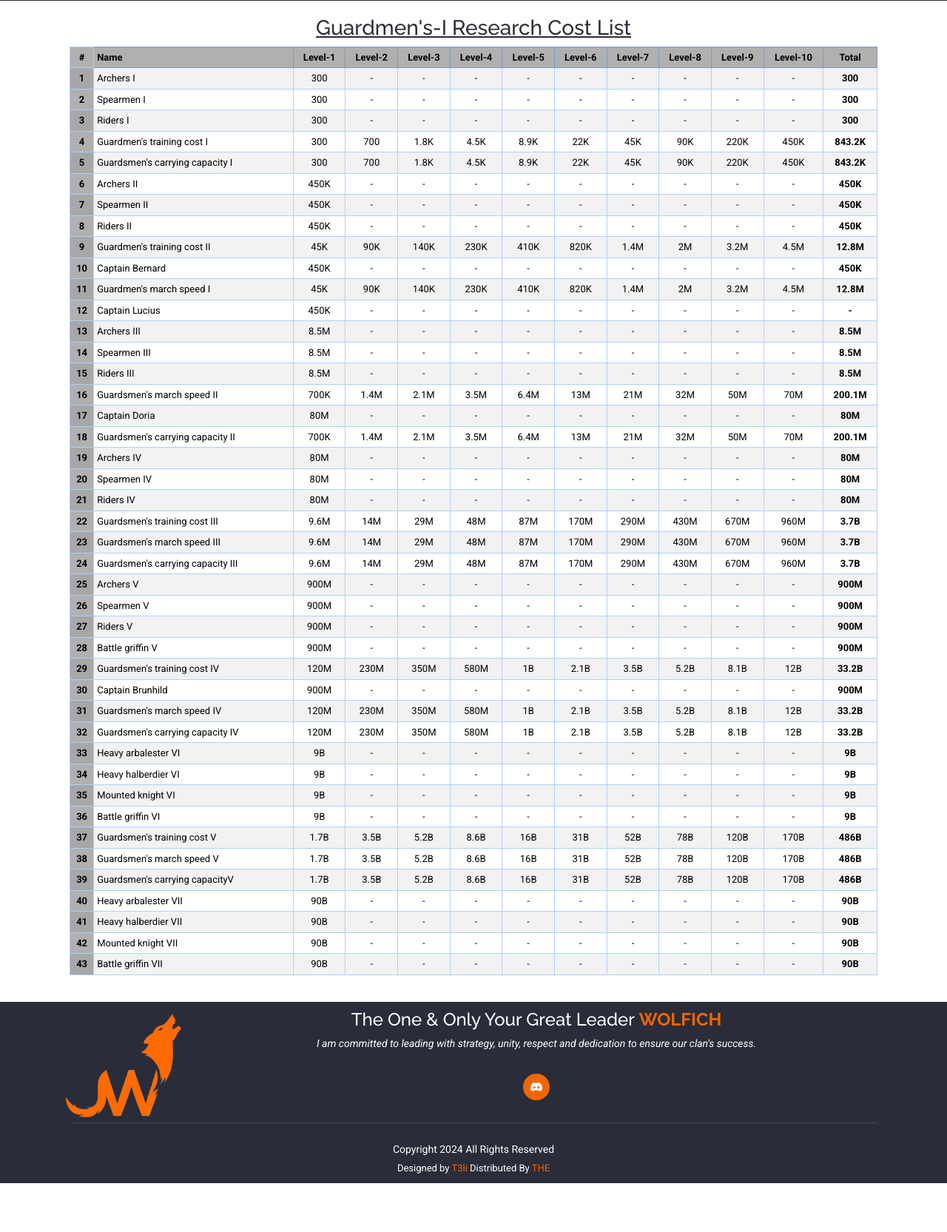
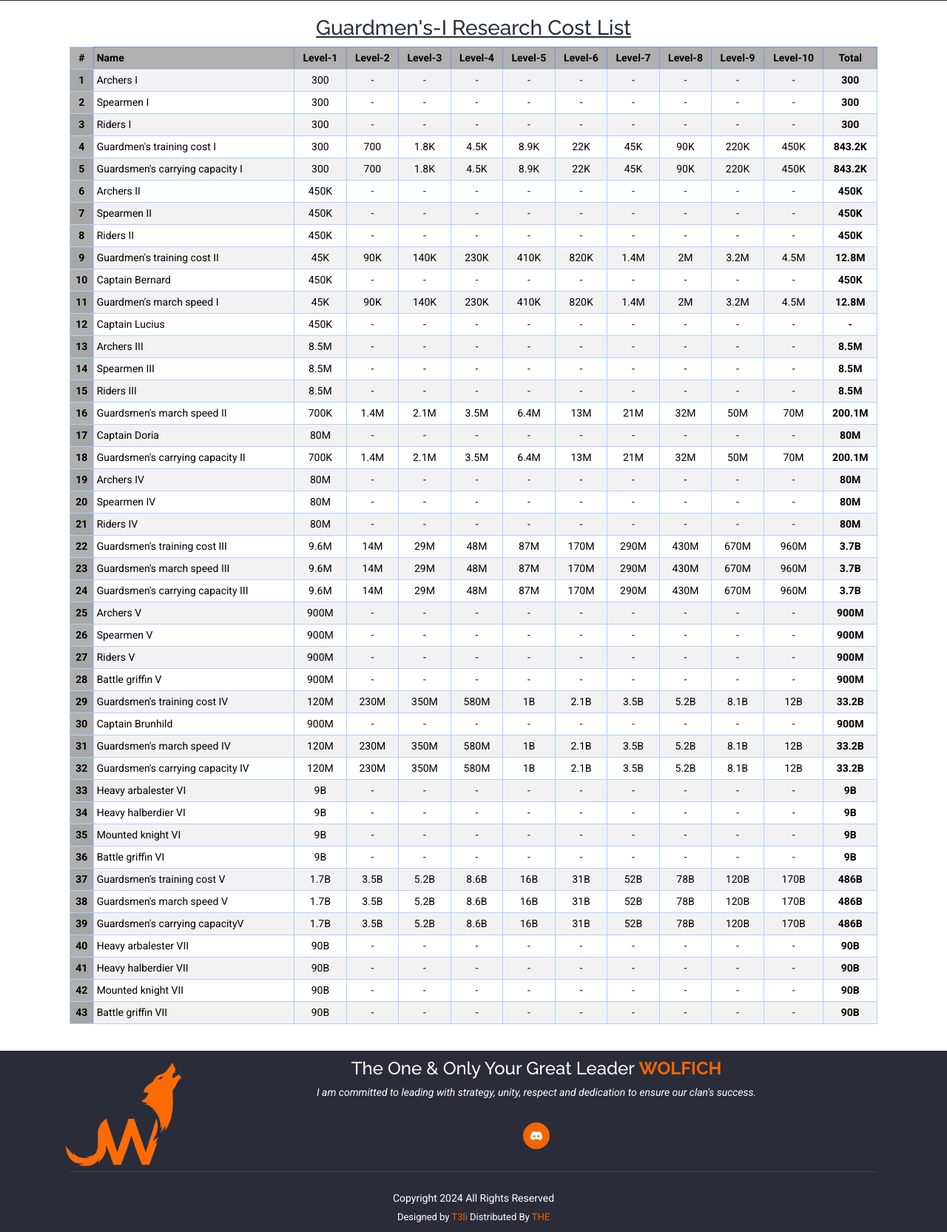
Before and after one commit to tbt3li/therules, a PHP site: page /helper/ugi.html in a window 1280 px wide. Shown: the part 163-1828 px from the top of the page at 74% size. Before the commit the page ends 1762 px from the top, so only its background shows below. Run offline with PHP 8.4, Linux system fonts and the light colour scheme; some libraries are stand-ins or nearby versions.

Commit message:
Update custom.css

```diff
--- a/helper/custom.css
+++ b/helper/custom.css
@@ -11,7 +11,7 @@
 .ssl:hover{box-shadow: 0 0 25px 0 rgba(20,27,201,.05);cursor: pointer;background-image: linear-gradient(-45deg, #8d40fb 0%, #5a57fb 100%)}
 .database:hover{box-shadow: 0 0 25px 0 rgba(20,27,201,.05);cursor: pointer;background-image: linear-gradient(-45deg, #27b88d 0%, #22dd73 100%)}
 
-.table{font-size:13px;}
+.table{font-size:14px;}
 .bl {font-weight:bold;}
 .table td{text-align: center; }
 .table th{text-align: center; }
```
